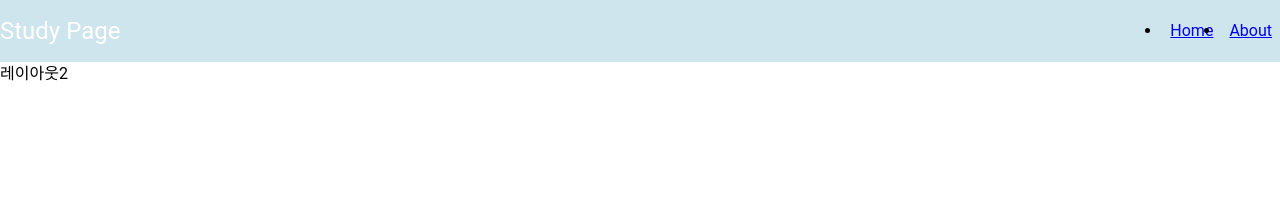
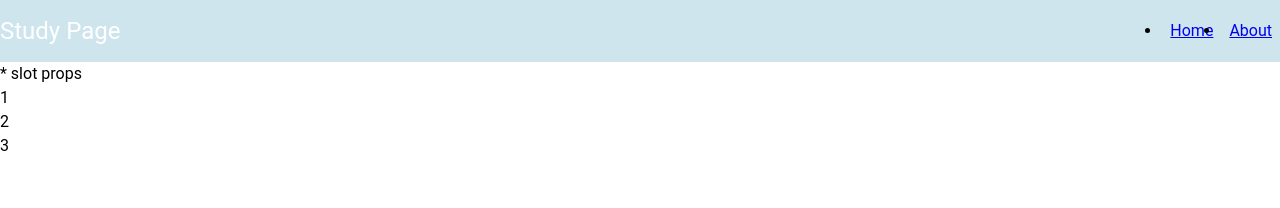
Before and after one commit to haranseok/project_01, a Vue app: page /about in a window 1280 px wide. Shown: the top 208 px of the page. Built offline with nearby package versions, Linux system fonts and the light colour scheme.

Commit message:
슬롯 props로 전달받아서 slot 컨보넌트 내용을 출력.

```diff
--- /dev/null
+++ b/src/components/baseComponent/SlotComponent.vue
@@ -0,0 +1,16 @@
+<template>
+<ul>
+    <li v-for="(list, i) in items" :key="i">
+    <slot :item="list"></slot>
+    </li>
+</ul>
+</template>
+
+<script setup lang="ts">
+import {ref} from 'vue'
+const items = ref([1,2,3])
+</script>
+
+<style lang="scss" scoped>
+
+</style>
--- a/src/pages/About.vue
+++ b/src/pages/About.vue
@@ -1,11 +1,14 @@
 <template>
-    <div>
-        about
+    <div class="inner-width">
+        * slot props
+        <SlotComponent>
+            <template v-slot="slotProps">{{ slotProps.item }}</template>
+        </SlotComponent>
     </div>
 </template>
 
 <script setup="setup" lang="ts">
-    import {ref} from 'vue'
+    import SlotComponent from '@/components/baseComponent/SlotComponent.vue';
 </script>
 
 <style scoped="scoped"></style>
--- a/src/router/index.ts
+++ b/src/router/index.ts
@@ -18,7 +18,7 @@ const routes = [
         name: 'About',
         component: () => import ('@/pages/About.vue'),
         meta: {
-            layout: TheLayout2
+            layout: TheDefaultLayout
         }
     }
 ]
```
